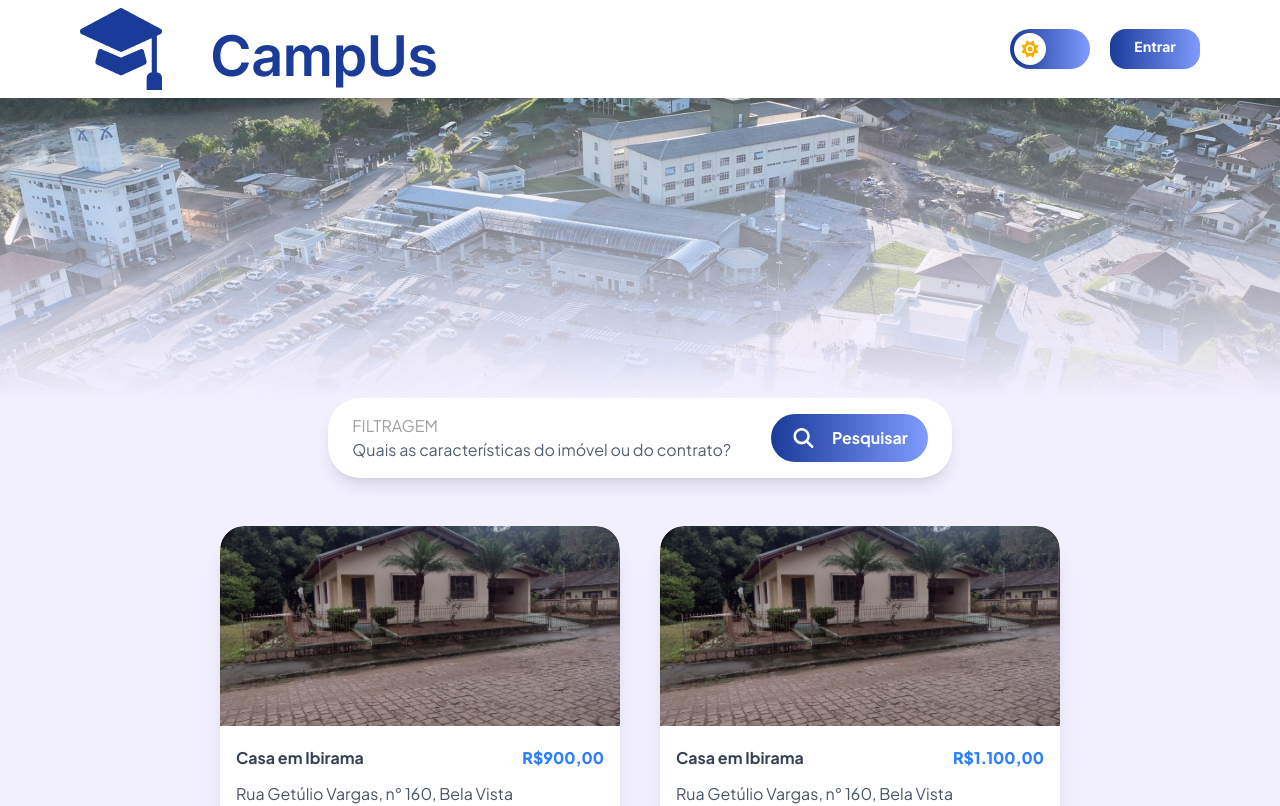
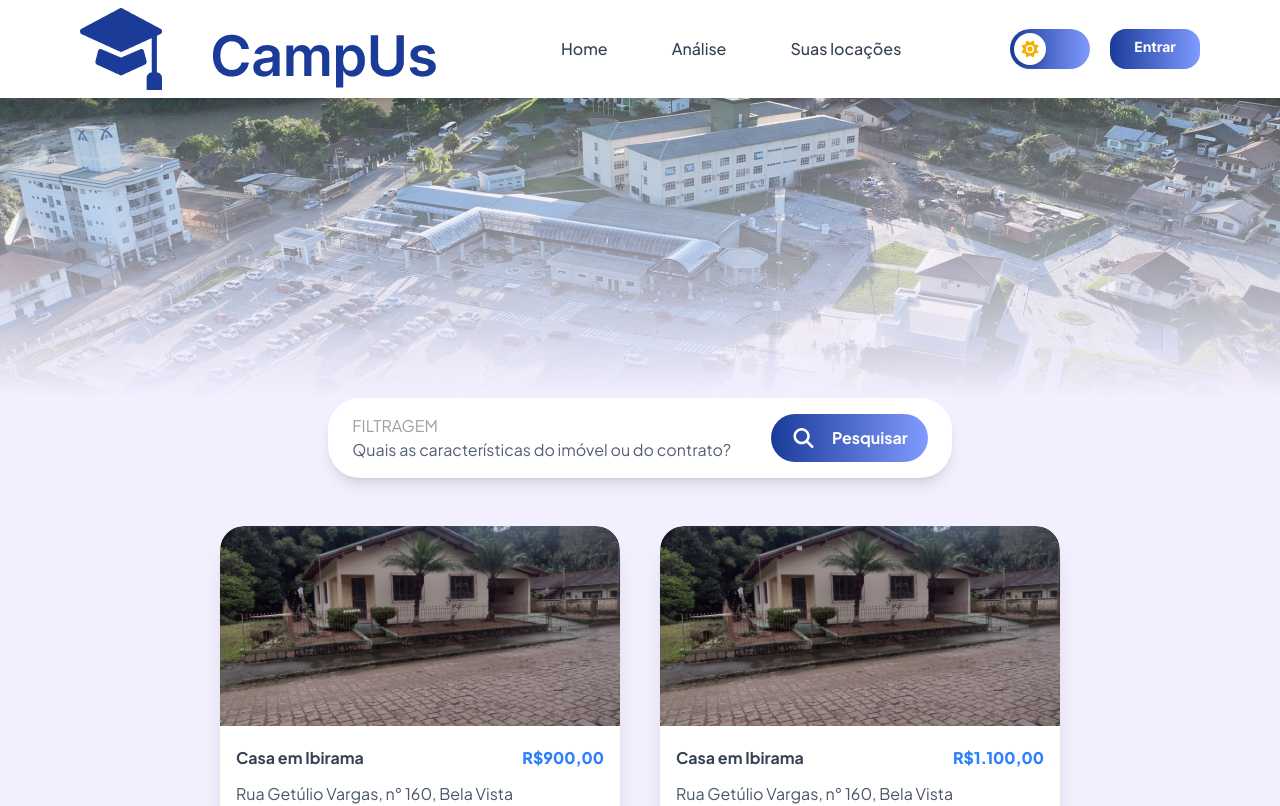
Before and after one commit to Saigo0/campus, a Next.js app: page /home in a window 1280 px wide. Shown: the top 806 px of the page. Built offline with nearby package versions, Linux system fonts and the light colour scheme.

Commit message:
new components added (Nav and NavLi) and new pages added

```diff
--- a/src/app/(app)/layout.js
+++ b/src/app/(app)/layout.js
@@ -1,10 +1,12 @@
 import Header from "@/components/header/Header";
 import Footer from "@/components/footer/Footer";
 import Main from "@/components/home/Main";
+import Nav from "@/components/navigation/Nav";
+
 export default function AppLayout({children}){
     return(
         <>
-        <Header/>
+        <Header><Nav/></Header>
         <main className="bg-[#F2EFFF] dark:bg-[#131318] dark:text-white">{children}</main>
         <Footer/>
         </>
--- /dev/null
+++ b/src/app/(app)/locatario/locacoes/[id]/page.jsx
@@ -0,0 +1,7 @@
+export default function LocacaoLocatario(){
+    return(
+        <div>
+            <h1>Detalhes da Locação</h1>
+        </div>
+    );
+}
--- /dev/null
+++ b/src/app/(app)/locatario/locacoes/page.jsx
@@ -0,0 +1,7 @@
+export default function LocacoesLocatario(){
+    return (
+        <div>
+            <h1>Suas Locações</h1>
+        </div>
+    );
+}
--- a/src/components/header/Header.jsx
+++ b/src/components/header/Header.jsx
@@ -4,12 +4,17 @@ import Logo from "@/components/logo/Logo";
 import RedirectButton from "../buttons/RedirectButton";
 import Theme from "@/components/theme/Theme";
 
-function Header() {
+function Header({children}) {
   return (
     <header className="bg-[#FFFFFF] dark:bg-[#03132c]  flex justify-between items-center relative z-10 py-2 px-20 shadow-lg">
-      <Logo></Logo>
+      <Logo />
+
+      <div className="flex-grow flex justify-center">
+        {children}
+      </div>
+
       <div className="flex gap-5">
-        <Theme></Theme>
+        <Theme />
         <RedirectButton destiny={"/login"}>Entrar</RedirectButton>
       </div>
     </header>
--- /dev/null
+++ b/src/components/navigation/Nav.jsx
@@ -0,0 +1,15 @@
+"use client"
+
+import NavLi from "./NavLi";
+
+export default function Nav(){
+    return (
+        <nav>
+            <ul className="flex gap-8">
+                <NavLi href="/">Home</NavLi>
+                <NavLi href="/locacoes/analise">Análise</NavLi>
+                <NavLi href="/">Suas locações</NavLi>
+            </ul>
+        </nav>
+    );
+}
--- /dev/null
+++ b/src/components/navigation/NavLi.jsx
@@ -0,0 +1,9 @@
+import Link from "next/link"
+
+export default function NavLi({children, href}){
+    return (
+        <li className="py-2 px-4 rounded-lg font-medium text-gray-700 dark:text-gray-200 hover:bg-[#1B3B99] hover:text-white dark:hover:bg-white dark:hover:text-[#1B3B99] transition">
+            <Link href={href}>{children}</Link>
+        </li>
+    )
+}
```
